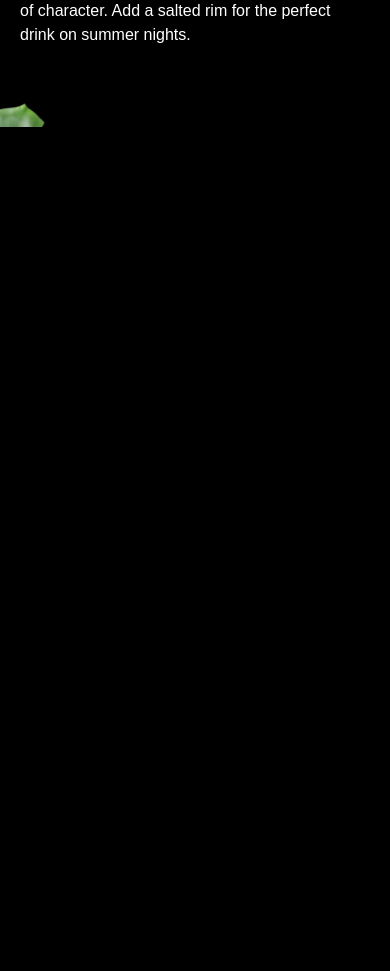
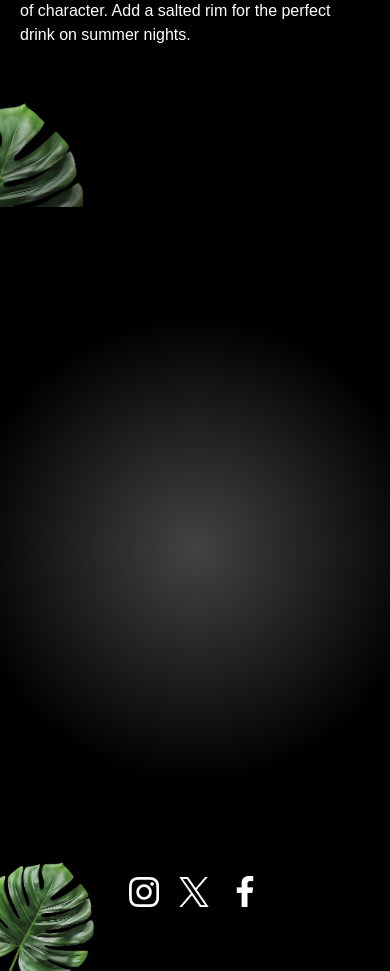
Before and after one commit to MatiasGOrtega/bar, a React (Vite) app: page / in a window 390 px wide. Shown: the part 7020-7991 px from the top of the page. Before the commit the page ends 7147 px from the top, so only its background shows below. Built offline with nearby package versions, Linux system fonts and the light colour scheme; a web font is replaced by a local one.

Commit message:
feat: add Contact component with GSAP animations and styling, and update constants for store info and opening hours

```diff
--- a/src/App.jsx
+++ b/src/App.jsx
@@ -6,6 +6,7 @@ import Cocktailds from "./components/Cocktailds";
 import About from "./components/About";
 import Art from "./components/Art";
 import Menu from "./components/Menu";
+import Contact from "./components/Contact";
 
 gsap.registerPlugin(ScrollTrigger, SplitText);
 
@@ -19,6 +20,7 @@ function App() {
       <About />
       <Art />
       <Menu />
+      <Contact />
     </main>
   )
 }
--- /dev/null
+++ b/src/components/Contact.jsx
@@ -0,0 +1,78 @@
+import { useGSAP } from "@gsap/react";
+import gsap from "gsap";
+import { SplitText } from "gsap/all";
+import { openingHours, socials, storeInfo } from "../constants";
+
+function Contact() {
+
+  useGSAP(() => {
+    const titleSplit = SplitText.create('#contact h2', { type: 'words' });
+
+    const timeline = gsap.timeline({
+      scrollTrigger: {
+        trigger: '#contact',
+        start: 'top center',
+      },
+      ease: "power1.inOut"
+    })
+
+    timeline
+      .from(titleSplit.words, {
+        opacity: 0, yPercent: 100, stagger: 0.02
+      })
+      .from('#contact h3, #contact p', {
+        opacity: 0, yPercent: 100, stagger: 0.02
+      })
+  })
+
+  return (
+    <footer id="contact">
+      <img src="/images/footer-right-leaf.png" alt="leaf-right" id="f-right-leaf" />
+      <img src="/images/footer-left-leaf.png" alt="leaf-left" id="f-left-leaf" />
+
+      <div className="content">
+        <h2>{storeInfo.heading}</h2>
+
+        <div>
+          <h3>Visit Our Bar</h3>
+          <p>{storeInfo.address}</p>
+        </div>
+
+        <div>
+          <h3>Contact Us</h3>
+          <p>{storeInfo.contact.phone}</p>
+          <p>{storeInfo.contact.email}</p>
+        </div>
+
+        <div>
+          <h3>Open Every Day</h3>
+          {openingHours.map((time) => (
+            <p key={time.day}>
+              {time.day} : {time.time}
+            </p>
+          ))}
+        </div>
+
+        <div>
+          <h3>Socials</h3>
+
+          <div className="flex-center gap-5">
+            {socials.map((social) => (
+              <a
+                key={social.name}
+                href={social.url}
+                target="_blank"
+                rel="noopener noreferrer"
+                aria-label={social.name}
+              >
+                <img src={social.icon} />
+              </a>
+            ))}
+          </div>
+        </div>
+      </div>
+    </footer>
+  )
+}
+
+export default Contact;
--- a/src/constants/index.js
+++ b/src/constants/index.js
@@ -120,4 +120,38 @@ const allCocktails = [
   },
 ];
 
-export { navLinks, cocktailLists, mockTailLists, featureLists, goodLists, allCocktails };
+const storeInfo = {
+  heading: "Where to Find Us",
+  address: "456, Raq Blvd. #404, Los Angeles, CA 90210",
+  contact: {
+    phone: "(555) 987-6543",
+    email: "hello@jsmcocktail.com",
+  },
+};
+
+const openingHours = [
+  { day: "Mon–Thu", time: "11:00am – 12am" },
+  { day: "Fri", time: "11:00am – 2am" },
+  { day: "Sat", time: "9:00am – 2am" },
+  { day: "Sun", time: "9:00am – 1am" },
+];
+
+const socials = [
+  {
+    name: "Instagram",
+    icon: "/images/insta.png",
+    url: "#",
+  },
+  {
+    name: "X (Twitter)",
+    icon: "/images/x.png",
+    url: "#",
+  },
+  {
+    name: "Facebook",
+    icon: "/images/fb.png",
+    url: "#",
+  },
+];
+
+export { navLinks, cocktailLists, mockTailLists, featureLists, goodLists, allCocktails, storeInfo, openingHours, socials };
--- a/src/index.css
+++ b/src/index.css
@@ -343,4 +343,36 @@ body {
       }
     }
   }
+
+  #contact {
+    @apply relative md:mt-20 mt-0 px-4 text-center w-full overflow-hidden radial-gradient;
+
+    #f-left-leaf {
+      @apply absolute bottom-0 left-0 pointer-events-none lg:w-fit w-1/3;
+    }
+
+    #f-right-leaf {
+      @apply absolute top-0 right-0 pointer-events-none hidden lg:block;
+    }
+
+    .content {
+      @apply container mx-auto lg:py-14 2xl:py-32 py-16 flex flex-col justify-between gap-10 min-h-dvh;
+
+      h2 {
+        @apply lg:text-6xl 2xl:text-8xl text-5xl font-modern-negra md:translate-y-0 translate-y-5;
+      }
+
+      h3 {
+        @apply uppercase xl:text-base 2xl:text-lg text-base mb-2;
+      }
+
+      p {
+        @apply lg:text-2xl 2xl:text-3xl text-sm;
+      }
+    }
+
+    .drink-img {
+      @apply absolute bottom-0 right-0 lg:w-96 w-1/3 pointer-events-none;
+    }
+  }
 }
```
